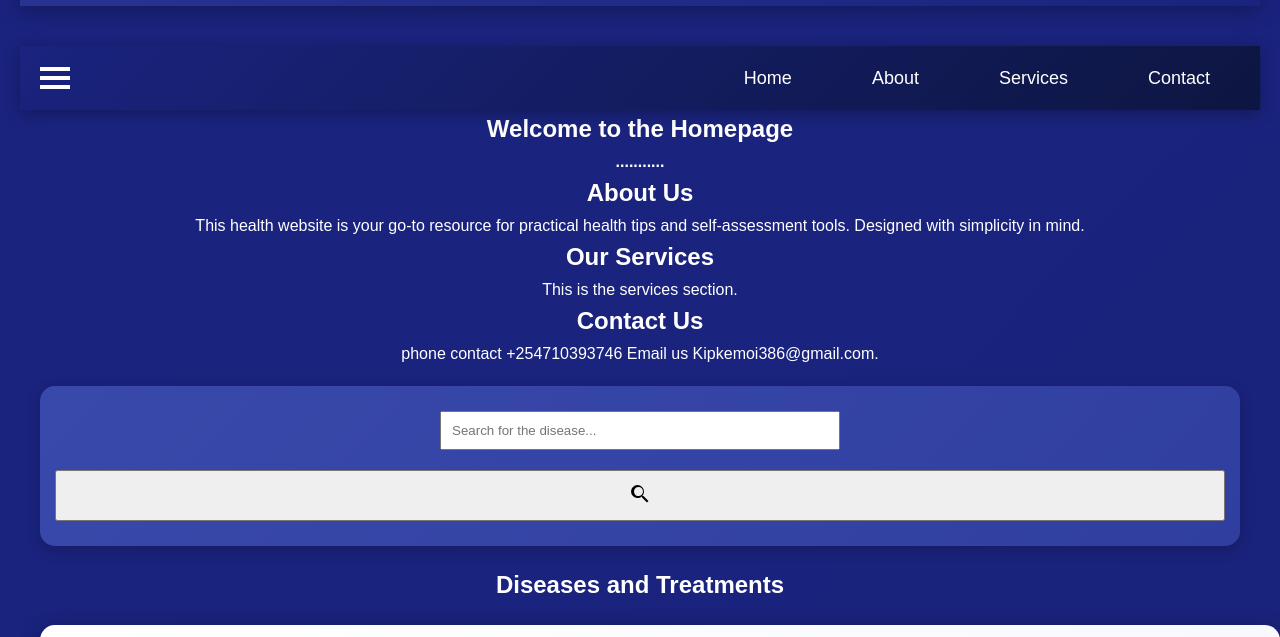
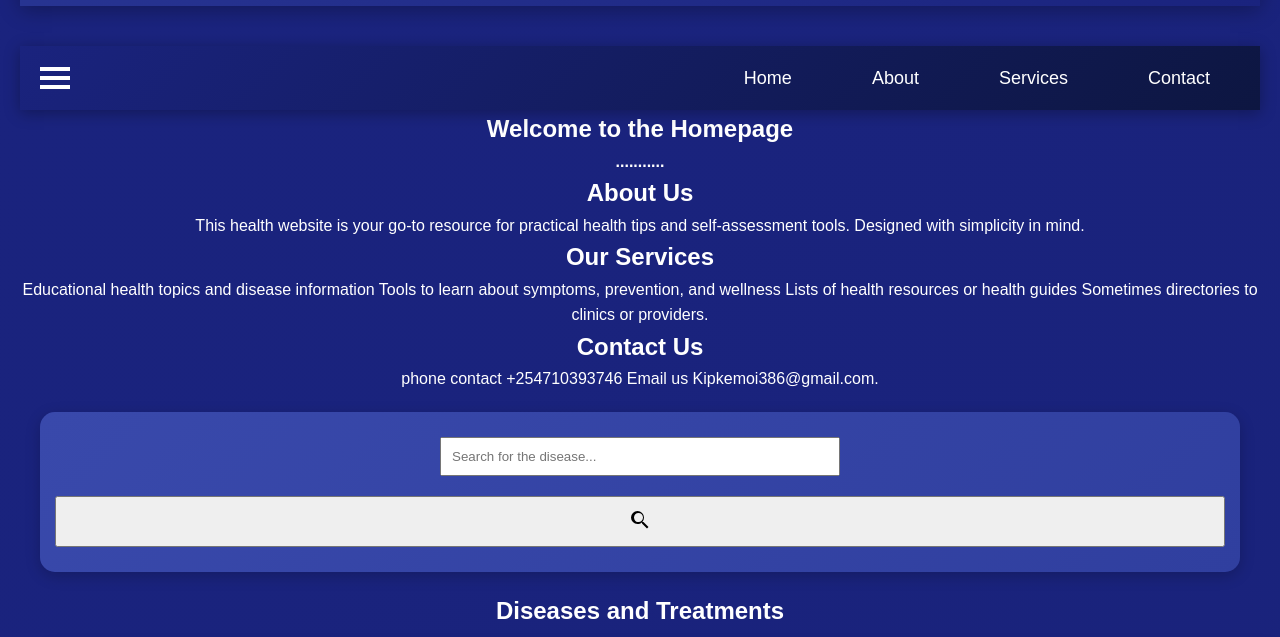
Before and after one commit to NbrMx3/Health-Website, a website: page index.html in a window 1280 px wide. Shown: the part 105-742 px from the top of the page. Drawn offline with Linux system fonts and the light colour scheme.

Commit message:
Enhance services section with detailed descriptions
Expanded the services section with detailed information about educational health topics, tools, and resources.

```diff
--- a/index.html
+++ b/index.html
@@ -37,7 +37,13 @@
       </section>
       <section id="services">
         <h1>Our Services</h1>
-        <p>This is the services section.</p>
+        <p>Educational health topics and disease information
+
+Tools to learn about symptoms, prevention, and wellness
+
+Lists of health resources or health guides
+
+Sometimes directories to clinics or providers.</p>
       </section>
       <section id="contact">
         <h1>Contact Us</h1>
```
